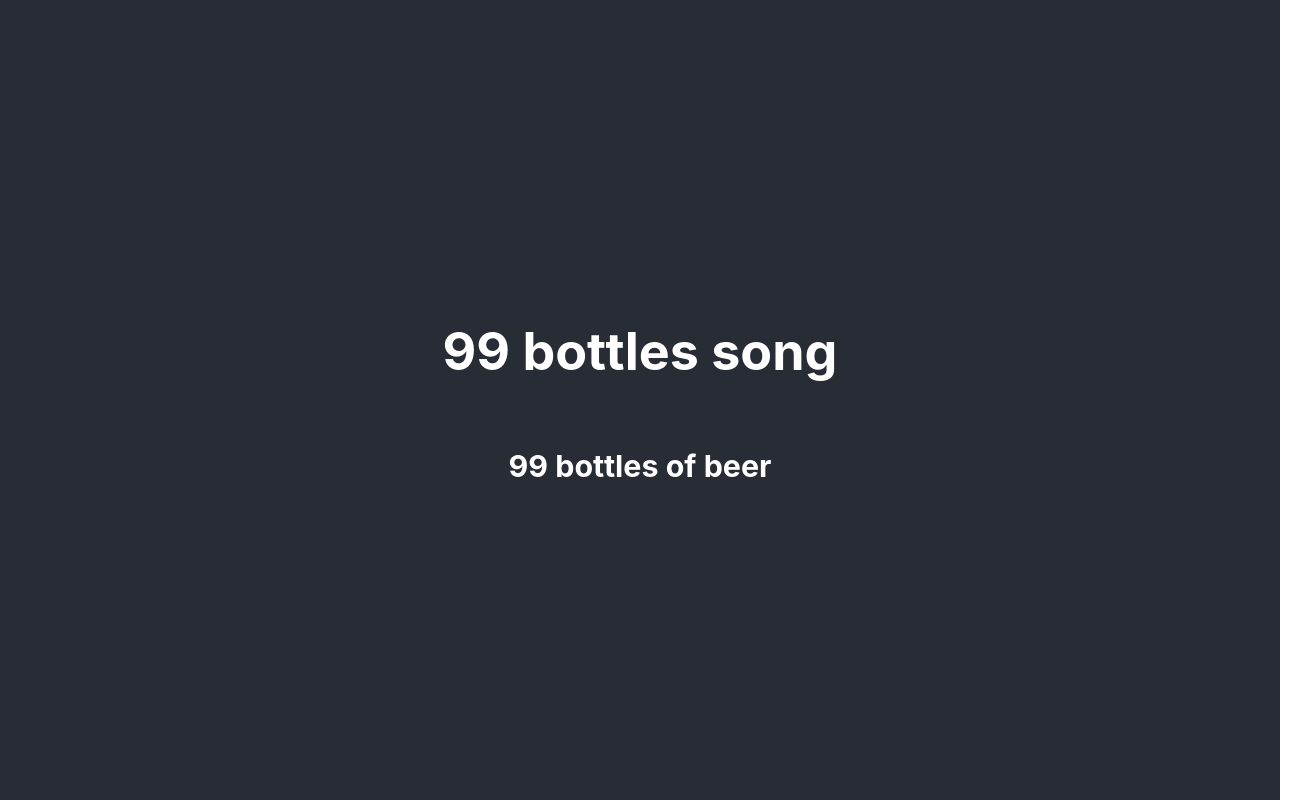
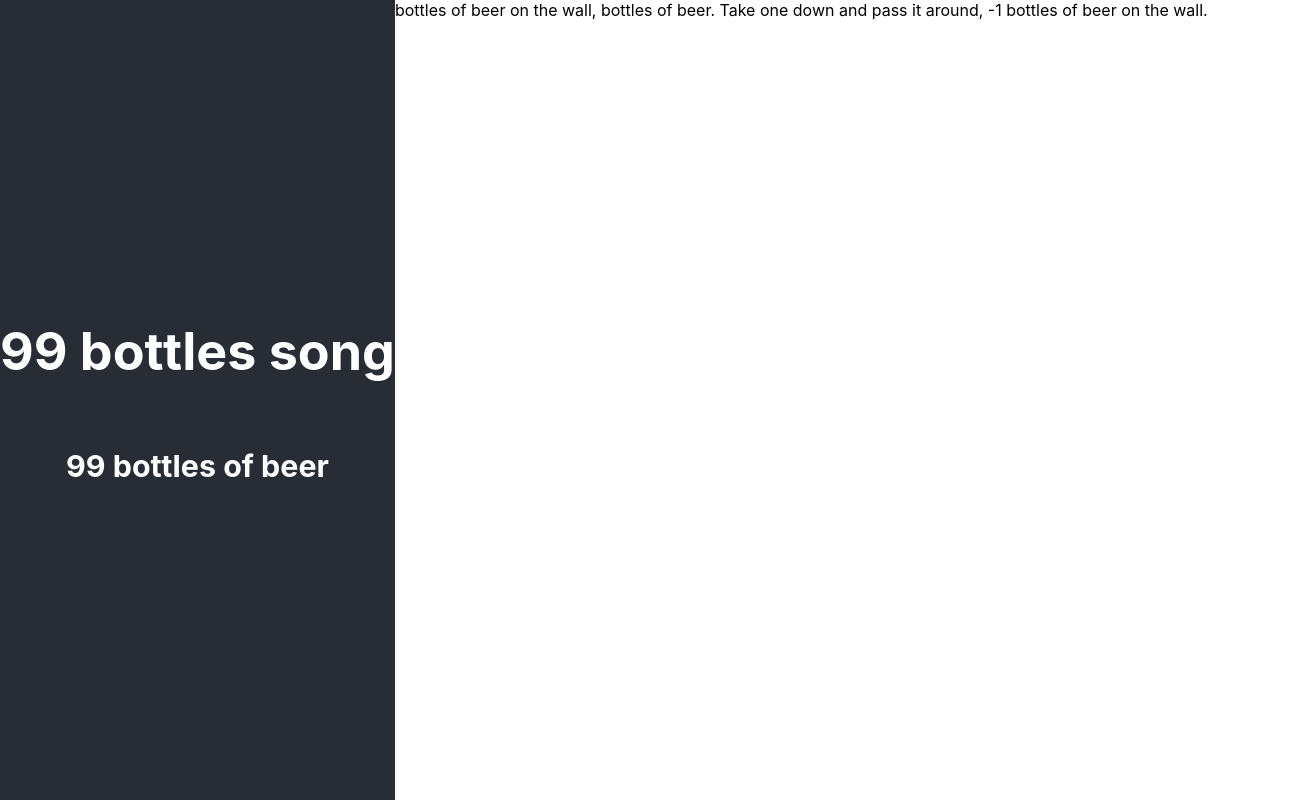
Before and after one commit to thaiisloopes/99bottles-react, a React (Create React App) app: page / in a window 1280 px wide. Shown: the top 800 px of the page, 1312 px wide, since content can reach past the window. Built offline with nearby package versions, Linux system fonts and the light colour scheme.

Commit message:
refactor to have 2 divs

```diff
--- a/src/App.css
+++ b/src/App.css
@@ -1,5 +1,10 @@
 .App {
   text-align: center;
+  float: left;
+}
+
+.Response {
+
 }
 
 .App-logo {
--- a/src/App.js
+++ b/src/App.js
@@ -12,6 +12,7 @@ function App() {
   const { valores, funcaoHandler } = useForm(valoresIniciais);
 
   return (
+    <div className="Container">
       <div className="App">
         <header className="App-header">
           <h1>99 bottles song</h1>
@@ -27,8 +28,9 @@ function App() {
             onChange={funcaoHandler}
           />
         </form>
+      </div>
 
-      <div className="response">
+      <div className="Response">
         {getVersesFrom(valores.garrafas)}
       </div>
     </div>
```
Lines whose indentation alone changed are shown as unchanged.
